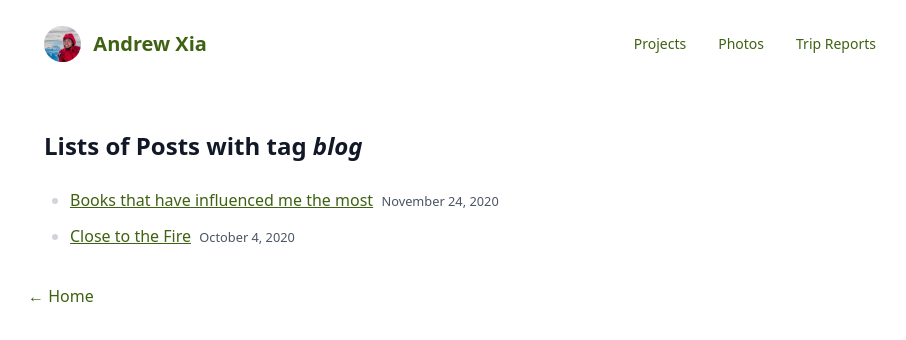
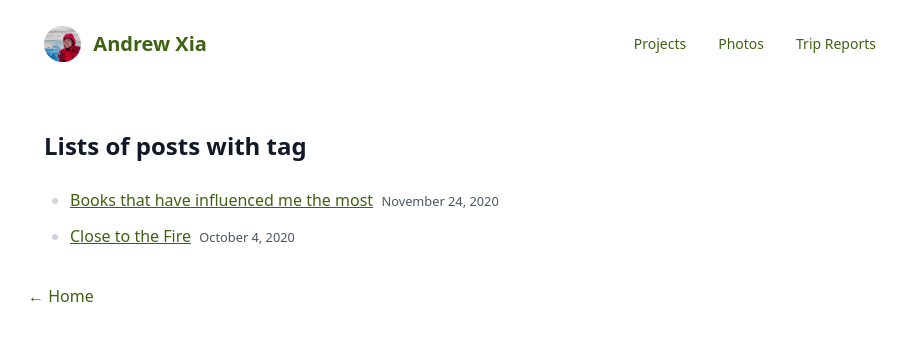
Before and after one commit to qandrew/website_v3, a Next.js app: page /tags/blog in a window 1280 px wide. Shown: the top 340 px of the page, without its empty margins (180-1086 px from the left). Built offline with nearby package versions, Linux system fonts and the light colour scheme.

Commit message:
all tags can be shown

```diff
--- /dev/null
+++ b/pages/tags/[id].js
@@ -0,0 +1,76 @@
+import Head from 'next/head'
+import Layout, { name } from '../../components/layout'
+import { useRouter } from 'next/router'
+import { getSortedPostsDataTag } from '../../lib/posts'
+import Link from 'next/link'
+import Date from '../../components/date'
+
+export async function getStaticPaths() {
+  // TODO: should tags be limited?
+  const paths = [
+    { params: { id: 'mountaineering' } },
+    { params: { id: 'skiing' } },
+    // { params: { id: 'blog' } },
+    { params: { id: 'travel' } },
+  ]
+
+  return {
+    paths,
+    // fallback: true allows for all tags to be shown
+    // even if they are not in the paths list
+    fallback: true
+  }
+}
+
+// TODO: get all posts with tag filtered
+export async function getStaticProps( { params }) {
+  console.log(params);
+  const allPostsData = getSortedPostsDataTag(params.id)
+  console.log(allPostsData);
+  return {
+    props: {
+      allPostsData
+    }
+  }
+}
+
+export default function Tag( {allPostsData} ) {
+  const router = useRouter()
+  const { tag } = router.query
+
+  return (
+    <Layout post>
+      <Head>
+        <title>{tag} | {name}</title>
+      </Head>
+
+      {/* TODO: add custom description of each tag via md file */}
+      <article className='prose max-w-none'>
+        <section>
+            { (allPostsData && allPostsData.length) ? (
+              <>
+                <h2>Lists of posts with tag <i>{tag}</i></h2>
+                <ul className="m-0">
+                  {allPostsData.map(({ id, date, title }) => (
+                    <li className="p-0" key={id}>
+                      <Link href={`/posts/${id}`}>
+                        <a>{title}</a>
+                      </Link>
+                      &nbsp;&nbsp;
+                      <small className="text-gray-600">
+                        <Date dateString={date} />
+                      </small>
+                    </li>
+                  ))}
+                </ul>
+              </>
+            ) : (
+              <>
+                <h2> No posts under tag {tag}</h2>
+              </>
+            )}
+          </section>
+        </article>
+    </Layout>
+  )
+}
--- a/pages/tags/[tag].js
+++ /dev/null
@@ -1,65 +0,0 @@
-import Head from 'next/head'
-import Layout, { name } from '../../components/layout'
-import { useRouter } from 'next/router'
-import { getSortedPostsDataTag } from '../../lib/posts'
-import Link from 'next/link'
-import Date from '../../components/date'
-
-export async function getStaticPaths() {
-  const paths = [
-    { params: { tag: 'mountaineering' } },
-    { params: { tag: 'skiing' } },
-    { params: { tag: 'blog' } },
-    { params: { tag: 'travel' } },
-  ]
-
-  return {
-    paths,
-    fallback: false
-  }
-}
-
-// TODO: get all posts with tag filtered
-export async function getStaticProps( { params }) {
-  console.log(params);
-  const allPostsData = getSortedPostsDataTag(params.tag)
-  console.log(allPostsData);
-  return {
-    props: {
-      allPostsData
-    }
-  }
-}
-
-export default function Tag( {allPostsData} ) {
-  const router = useRouter()
-  const { tag } = router.query
-
-  return (
-    <Layout post>
-      <Head>
-        <title>{tag} | {name}</title>
-      </Head>
-
-      {/* TODO: add custom  */}
-      <article className='prose max-w-none'>
-        <section>
-            <h2>Lists of Posts with tag <i>{tag}</i></h2>
-            <ul className="m-0">
-              {allPostsData.map(({ id, date, title }) => (
-                <li className="p-0" key={id}>
-                  <Link href={`/posts/${id}`}>
-                    <a>{title}</a>
-                  </Link>
-                  &nbsp;&nbsp;
-                  <small className="text-gray-600">
-                    <Date dateString={date} />
-                  </small>
-                </li>
-              ))}
-            </ul>
-          </section>
-        </article>
-    </Layout>
-  )
-}
--- a/posts/eclipse.md
+++ b/posts/eclipse.md
@@ -38,7 +38,7 @@ There was so much to see, too many things to see at once that you had to pick yo
 
 Immediately after the eclipse, I immediately craved for the next eclipse, almost like a drug. This was such a high, such a naturally created unnatural high, that I just wanted more.
 
-<center><iframe height='405' width='590' frameborder='0' allowtransparency='true' scrolling='no' src='https://www.strava.com/activities/2500805413/embed/f48f770d451fe2bafbaaf3542e3718f19200e026'></iframe></center>
+<center><iframe height='405' width='590' frameborder='0' allowTransparency='true' scrolling='no' src='https://www.strava.com/activities/2500805413/embed/f48f770d451fe2bafbaaf3542e3718f19200e026'></iframe></center>
 
 And thus we began our hike back down to reality. After cleaning up our shoes and resting for a bit, we hit the road, only to be met by gridlock traffic on Ruta 41. We found an asado roadside, locals who were quite nice, bought food from them, and also camped in their farm from 9pm to 1am, hoping to avoid the traffic. We set up tent and called it an earlier night.
 
--- a/posts/el-plomo.md
+++ b/posts/el-plomo.md
@@ -44,7 +44,7 @@ I arrived at the campsite at around 730am as the first rays of the next day bega
 
 <!-- <iframe height='405' width='590' frameborder='0' allowtransparency='true' scrolling='no' src='https://www.strava.com/activities/2238424688/embed/b17eeb4e5cfd7facf95fc498a801b4c4e4d84d85'></iframe> -->
 
-<center><iframe height='405' width='590' frameborder='0' allowtransparency='true' scrolling='no' src='https://www.strava.com/activities/2238424154/embed/a0c69bdbae241a4c0d5bc57e1e82884f20076659'></iframe></center>
+<center><iframe height='405' width='590' frameborder='0' allowTransparency='true' scrolling='no' src='https://www.strava.com/activities/2238424154/embed/a0c69bdbae241a4c0d5bc57e1e82884f20076659'></iframe></center>
 
 <!-- <iframe height='405' width='590' frameborder='0' allowtransparency='true' scrolling='no' src='https://www.strava.com/activities/2238424435/embed/da2a2d2e93e68f5b156a0392697bd8ee3d140327'></iframe> -->
 
```
